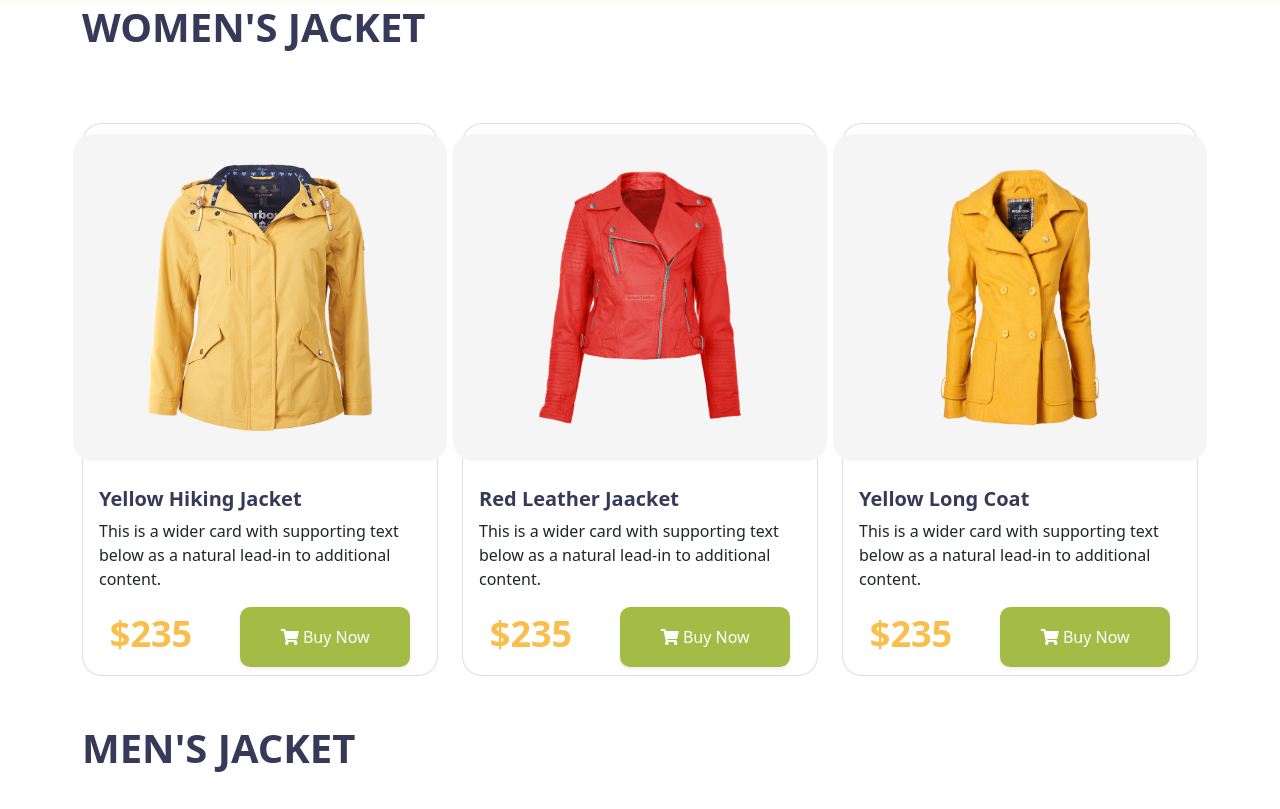
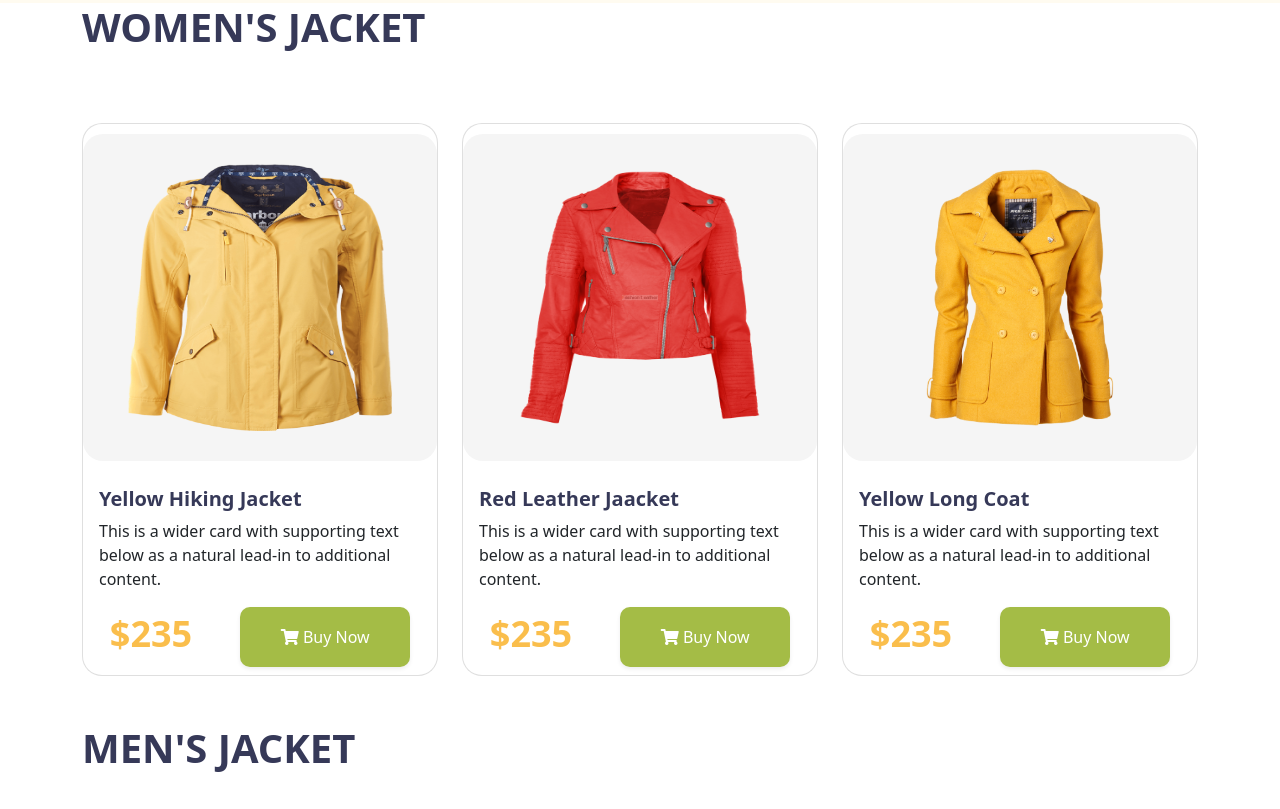
Before and after one commit to NaimulAlam/Assignment-2, a plain HTML site: page index.html in a window 1280 px wide. Shown: the part 851-1660 px from the top of the page. Drawn offline with Linux system fonts and the light colour scheme.

Commit message:
adjusted img margin according to git-web

```diff
--- a/css/style.css
+++ b/css/style.css
@@ -33,8 +33,8 @@
     background-color: whitesmoke;
     margin: 10px;
     border-radius: 20px;
-    padding: 30px 75px;
-    width: 374px;
+    padding: 30px 45px;
+    width: 354px;
     height: 327px;
 }
 .jacket-card{
```
